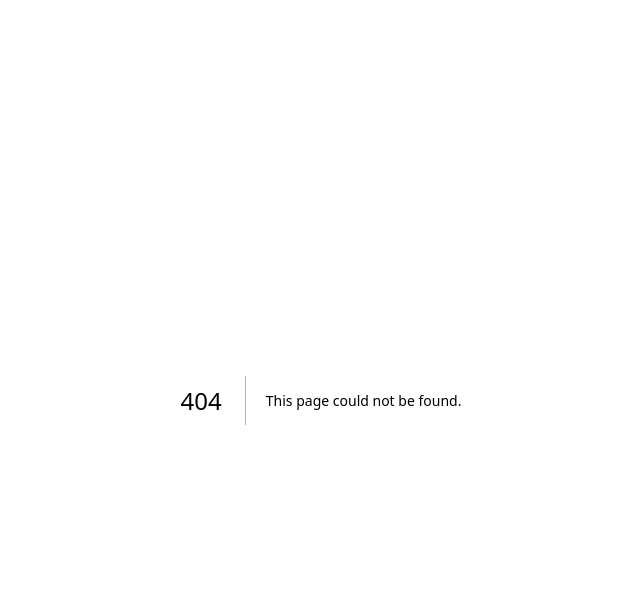
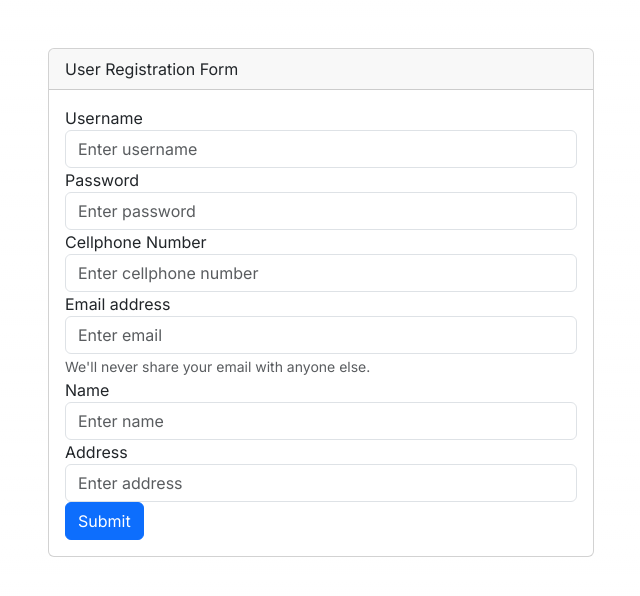
Before and after one commit to RavjitSingh2000/CodeCraftsClient, a Next.js app: page /signup in a window 1280 px wide. Before the commit this address had no page. Shown: the top 596 px of the page, without its empty margins (319-959 px from the left). Built offline with nearby package versions, Linux system fonts and the light colour scheme.

Commit message:
signup created

```diff
--- /dev/null
+++ b/src/app/(auth)/signup/page.tsx
@@ -0,0 +1,99 @@
+'use client';
+import { useState, useContext } from 'react';
+import Link from 'next/link';
+import axios from 'axios';
+import { jwtDecode } from 'jwt-decode';
+import { useRouter } from 'next/navigation';
+import AuthContext, { AuthContextType } from '@/context/AuthContext';
+
+const Register = () => {
+  const auth = useContext(AuthContext) as AuthContextType;
+  const router = useRouter();
+  const [formData2, setFormData] = useState({
+    name: '',
+    email: '',
+    password: '',
+    password2: '',
+  });
+
+  const { name, email, password, password2 } = formData2;
+
+  const onChange = (e: React.ChangeEvent<HTMLInputElement>) =>
+    setFormData({ ...formData2, [e.target.name]: e.target.value });
+
+  const onSubmit = async (e: React.FormEvent<HTMLFormElement>) => {
+    e.preventDefault();
+
+    const config = {
+      headers: {
+        'Content-Type': 'application/json',
+      },
+    };
+
+    const data = {
+      name: name,
+      email: email,
+      password: password,
+    };
+    try {
+      const response = await axios.post(
+        'http://localhost:5000/api/users',
+        data,
+        config
+      );
+      localStorage.setItem('token', response.data.token);
+
+      const decodeddata = jwtDecode(response.data.token);
+      console.log(decodeddata);
+      auth.login();
+      router.push('/posts');
+    } catch (e: any) {
+      console.log('error ', e.message);
+    }
+  };
+  return (
+    <div className="container mt-5">
+            <div className="row justify-content-center">
+                <div className="col-md-6">
+                    <div className="card">
+                        <div className="card-header">
+                            User Registration Form
+                        </div>
+                        <div className="card-body">
+                            <form>
+                                <div className="form-group">
+                                    <label htmlFor="username">Username</label>
+                                    <input type="text" className="form-control" id="username" placeholder="Enter username" />
+                                </div>
+                                <div className="form-group">
+                                    <label htmlFor="password">Password</label>
+                                    <input type="password" className="form-control" id="password" placeholder="Enter password" />
+                                </div>
+                                <div className="form-group">
+                                    <label htmlFor="cellphone">Cellphone Number</label>
+                                    <input type="text" className="form-control" id="cellphone" placeholder="Enter cellphone number" />
+                                </div>
+                                <div className="form-group">
+                                    <label htmlFor="email">Email address</label>
+                                    <input type="email" className="form-control" id="email" aria-describedby="emailHelp" placeholder="Enter email" />
+                                    <small id="emailHelp" className="form-text text-muted">We'll never share your email with anyone else.</small>
+                                </div>
+                                <div className="form-group">
+                                    <label htmlFor="name">Name</label>
+                                    <input type="text" className="form-control" id="name" placeholder="Enter name" />
+                                </div>
+                                <div className="form-group">
+                                    <label htmlFor="address">Address</label>
+                                    <input type="text" className="form-control" id="address" placeholder="Enter address" />
+                                </div>
+                                <button type="submit" className="btn btn-primary">Submit</button>
+                            </form>
+                        </div>
+                    </div>
+                </div>
+            </div>
+        </div>
+  );
+};
+
+export default Register;
--- a/src/app/layout.tsx
+++ b/src/app/layout.tsx
@@ -1,6 +1,8 @@
 import type { Metadata } from "next";
 import { Inter } from "next/font/google";
 import "./globals.css";
+import "bootstrap/dist/css/bootstrap.min.css";
+import { AuthContextProvider } from "@/context/AuthContext";
 
 const inter = Inter({ subsets: ["latin"] });
 
@@ -15,8 +17,12 @@ export default function RootLayout({
   children: React.ReactNode;
 }>) {
   return (
-    <html lang="en">
-      <body className={inter.className}>{children}</body>
+    <html lang='en'>
+      <body className={inter.className}>
+        <AuthContextProvider>
+          {children}
+        </AuthContextProvider>
+      </body>
     </html>
   );
 }
--- /dev/null
+++ b/src/context/AuthContext.tsx
@@ -0,0 +1,38 @@
+'use client';
+import { createContext, useState, ReactNode } from 'react';
+import { useEffect } from 'react';
+export type AuthContextType = {
+  isLoggedIn: boolean;
+  login: () => void;
+  logout: () => void;
+};
+const AuthContext = createContext<AuthContextType | null>(null);
+
+const AuthContextProvider = ({ children }: { children: ReactNode }) => {
+  //const flag = localStorage.getItem('token') ? true : false;
+
+  const [isLoggedIn, setIsLoggedIn] = useState(false);
+
+  useEffect(() => {
+    // Perform localStorage action
+    const flag = localStorage.getItem('token') ? true : false;
+    setIsLoggedIn(flag);
+  }, []);
+  const login = () => {
+    setIsLoggedIn(true);
+  };
+  const logout = () => {
+    localStorage.removeItem('token');
+    setIsLoggedIn(false);
+  };
+
+  return (
+    // the Provider gives access to the context to its children
+    <AuthContext.Provider value={{ isLoggedIn, login, logout }}>
+      {children}
+    </AuthContext.Provider>
+  );
+};
+
+export default AuthContext;
+export { AuthContextProvider };
```
Also changed, not shown: package.json (+8 -5 lines), 1 other file (tests, documents, lock files or other folders).
